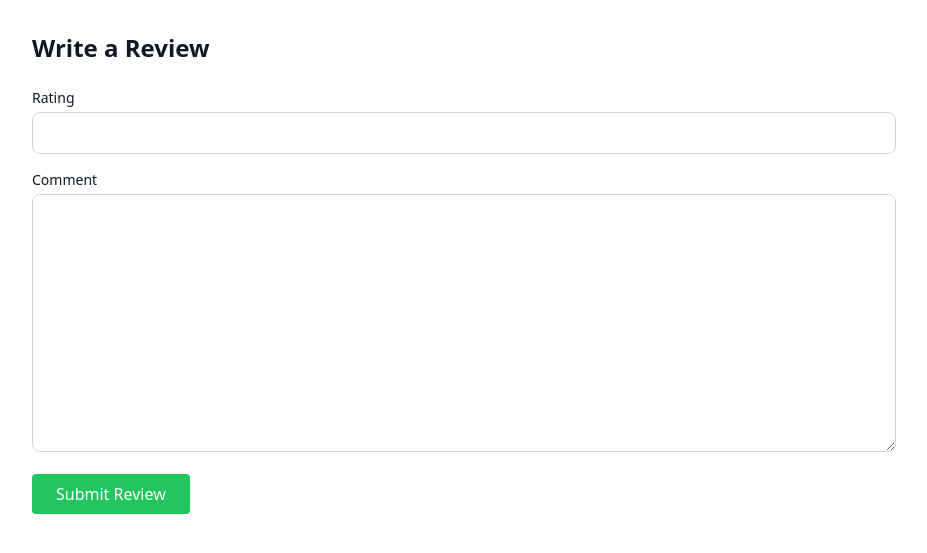
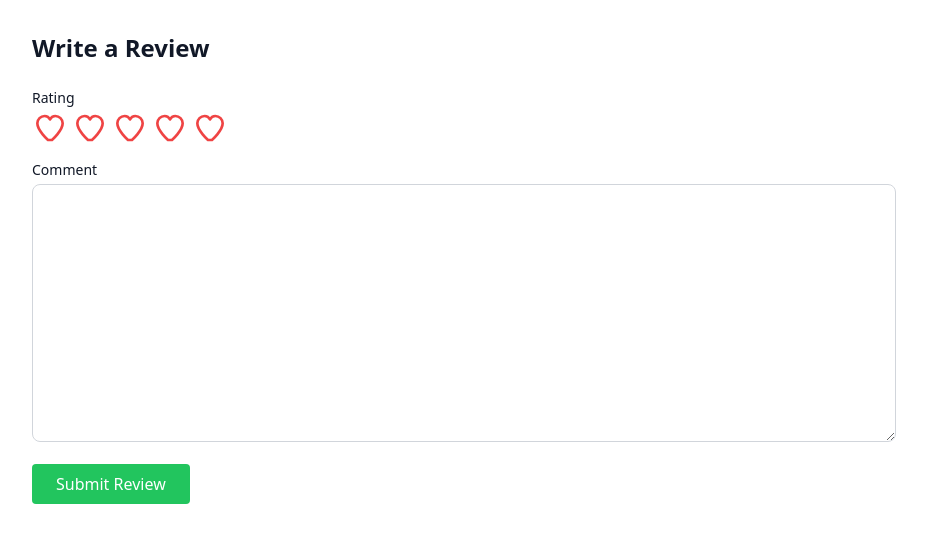
Before and after one commit to DSW3Projects/blogproject, a Django app: page /blog/1/review/ in a window 1280 px wide. Shown: the part 72-625 px from the top of the page, without its empty margins (176-1103 px from the left). Run offline with Django 5.2, Linux system fonts and the light colour scheme; style sheets or scripts are compiled from the project's sources; some libraries are stand-ins or nearby versions.

Commit message:
rating corazones

```diff
--- a/blogapp/templates/blogapp/review_form.html
+++ b/blogapp/templates/blogapp/review_form.html
@@ -3,13 +3,28 @@
 
 {% block content %}
 <h1 class="text-2xl font-bold mb-6 text-gray-900 dark:text-white">Write a Review</h1>
+
 <form method="post" class="space-y-4 transition-all duration-700 ease-in-out animate-fade-in">
   {% csrf_token %}
 
-    <!-- Rating Field -->
+  <!-- Rating Field (Heart Selector) -->
   <div>
-      <label for="{{ form.rating.id_for_label }}" class="block text-sm font-medium mb-1 text-gray-900 dark:text-white">Rating</label>
-      {{ form.rating|add_class:"bg-white dark:bg-gray-800 text-gray-900 dark:text-white px-4 py-2 rounded-lg w-full border border-gray-300 dark:border-gray-700 focus:outline-none focus:ring-2 focus:ring-blue-500" }}
+    <label class="block text-sm font-medium mb-1 text-gray-900 dark:text-white">Rating</label>
+
+    <!-- Ocultamos el campo rating original -->
+    {{ form.rating|add_class:"hidden" }}
+
+    <!-- Contenedor de corazones -->
+    <div id="heart-rating" class="flex gap-2 cursor-pointer text-red-500">
+      {% for i in "12345" %}
+        <svg data-value="{{ forloop.counter }}" xmlns="http://www.w3.org/2000/svg" fill="none" viewBox="0 0 24 24" stroke="currentColor"
+          class="w-8 h-8 transition-all duration-200 ease-in-out">
+          <path stroke-linecap="round" stroke-linejoin="round" stroke-width="2"
+            d="M12 21C12 21 4 13.9 4 8.5C4 5.5 6.5 3 9.5 3C11.2 3 12.8 4.1 13.5 5.6C14.2 4.1 15.8 3 17.5 3C20.5 3 23 5.5 23 8.5C23 13.9 15 21 15 21H12Z" />
+        </svg>
+      {% endfor %}
+    </div>
+
     {% if form.rating.errors %}
       <p class="text-red-500 text-sm">{{ form.rating.errors|striptags }}</p>
     {% endif %}
@@ -28,4 +43,29 @@
     Submit Review
   </button>
 </form>
+
+<!-- Script para manejar los corazones -->
+<script>
+  const hearts = document.querySelectorAll('#heart-rating svg');
+  const ratingInput = document.querySelector('input[name="{{ form.rating.name }}"]');
+
+  hearts.forEach((heart, index) => {
+    heart.addEventListener('mouseover', () => {
+      hearts.forEach((h, i) => {
+        h.setAttribute('fill', i <= index ? 'currentColor' : 'none');
+      });
+    });
+
+    heart.addEventListener('click', () => {
+      ratingInput.value = index + 1;
+    });
+
+    heart.addEventListener('mouseleave', () => {
+      const selected = parseInt(ratingInput.value);
+      hearts.forEach((h, i) => {
+        h.setAttribute('fill', i < selected ? 'currentColor' : 'none');
+      });
+    });
+  });
+</script>
 {% endblock %}
```
Also changed, not shown: db.sqlite3. Lines whose indentation alone changed are shown as unchanged.
